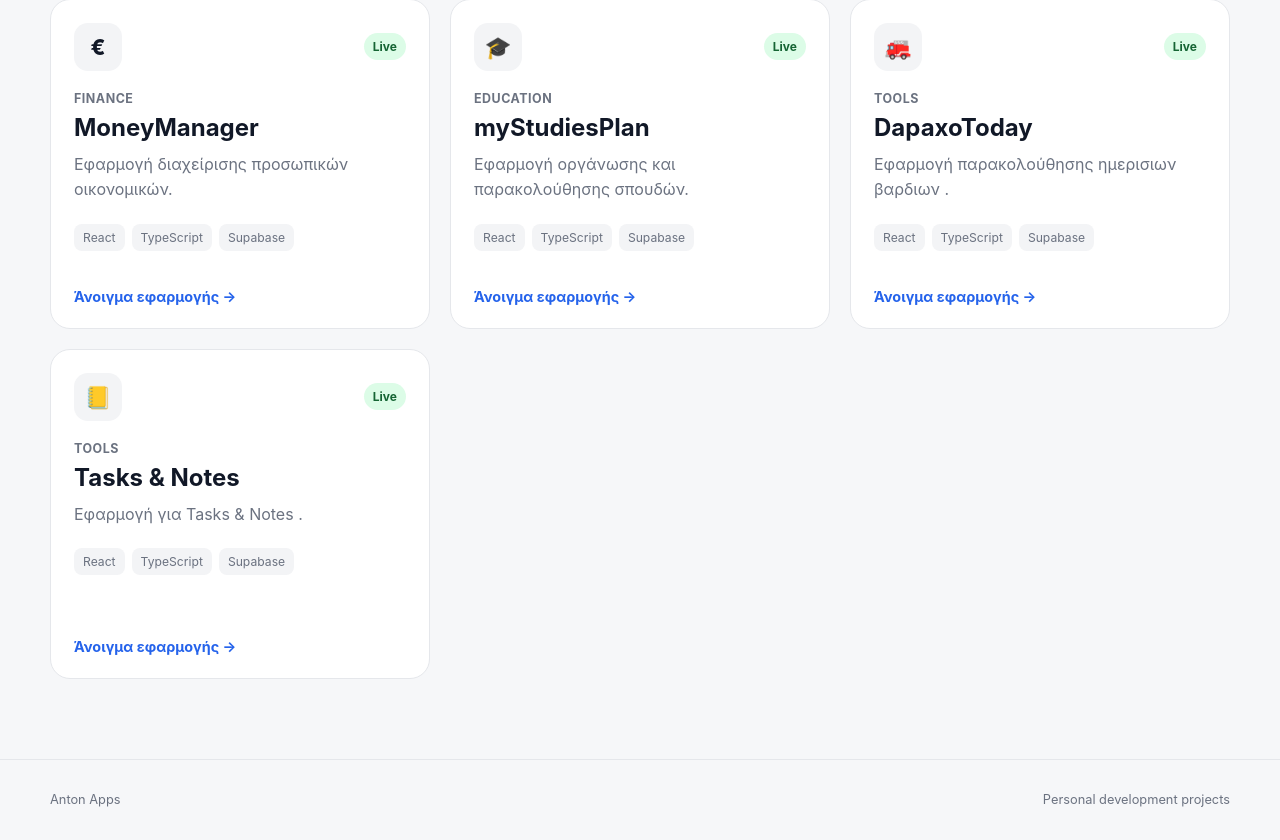
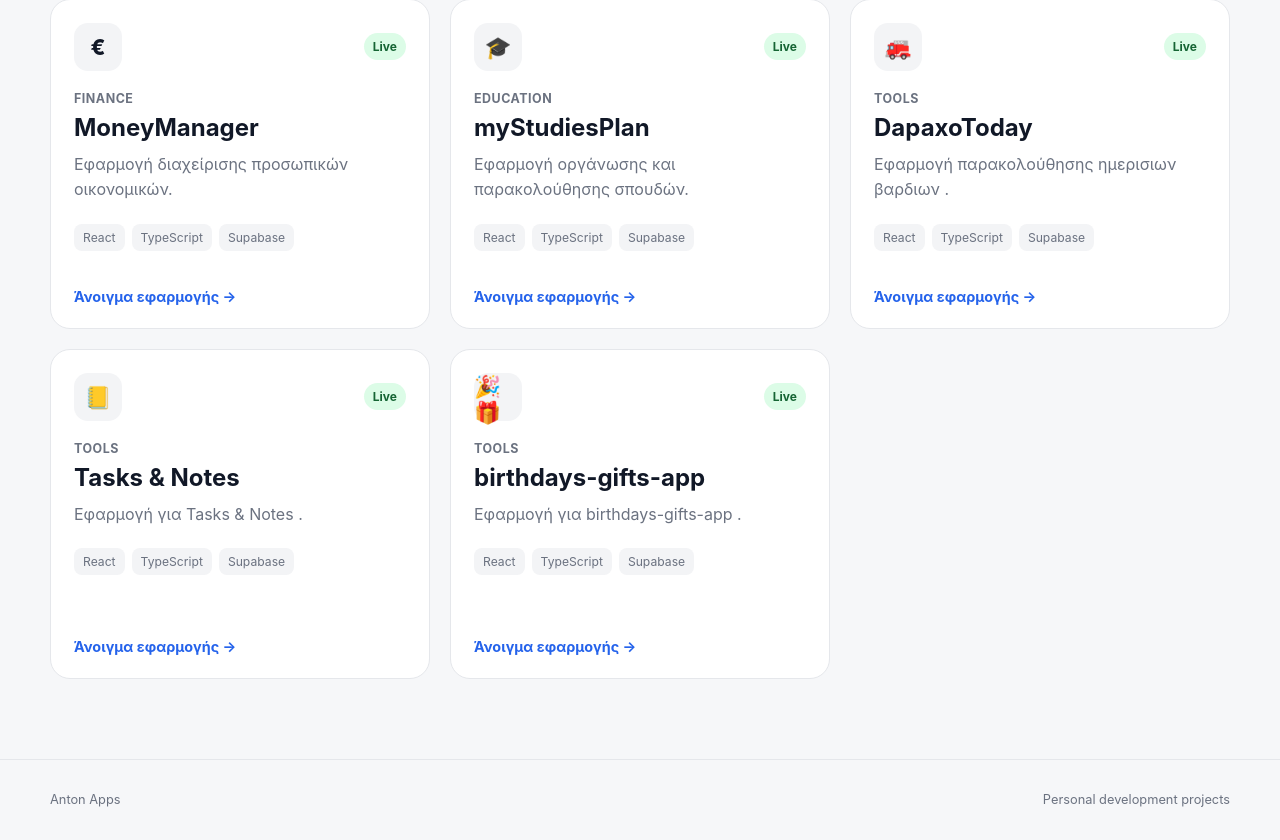
Before and after one commit to antonylampidakis/Anton-Apps, a React (Vite) app: page / in a window 1280 px wide. Shown: the part 530-1370 px from the top of the page. Built offline with nearby package versions, Linux system fonts and the light colour scheme.

Commit message:
Add birthdays-gifts-app to apps list

```diff
--- a/src/data/apps.ts
+++ b/src/data/apps.ts
@@ -59,4 +59,14 @@ export const apps: PersonalApp[] = [
     technologies: ['React', 'TypeScript', 'Supabase'],
     icon: '📒',
   },
+  {
+    id: 'birthday&gifts',
+    name: 'birthdays-gifts-app',
+    description: 'Εφαρμογή για  birthdays-gifts-app .',
+    category: 'Tools',
+    status: 'Live',
+    url: 'https://antonylampidakis.github.io/birthdays-gifts-app/',
+    technologies: ['React', 'TypeScript', 'Supabase'],
+    icon: '🎉🎁',
+  },
 ]
```
